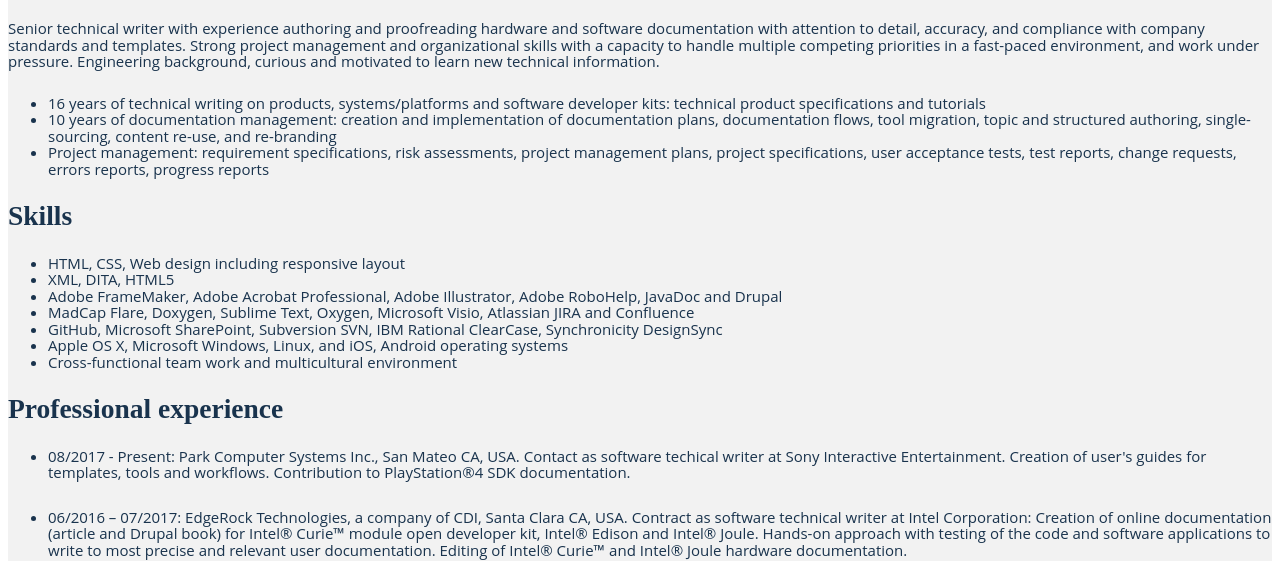
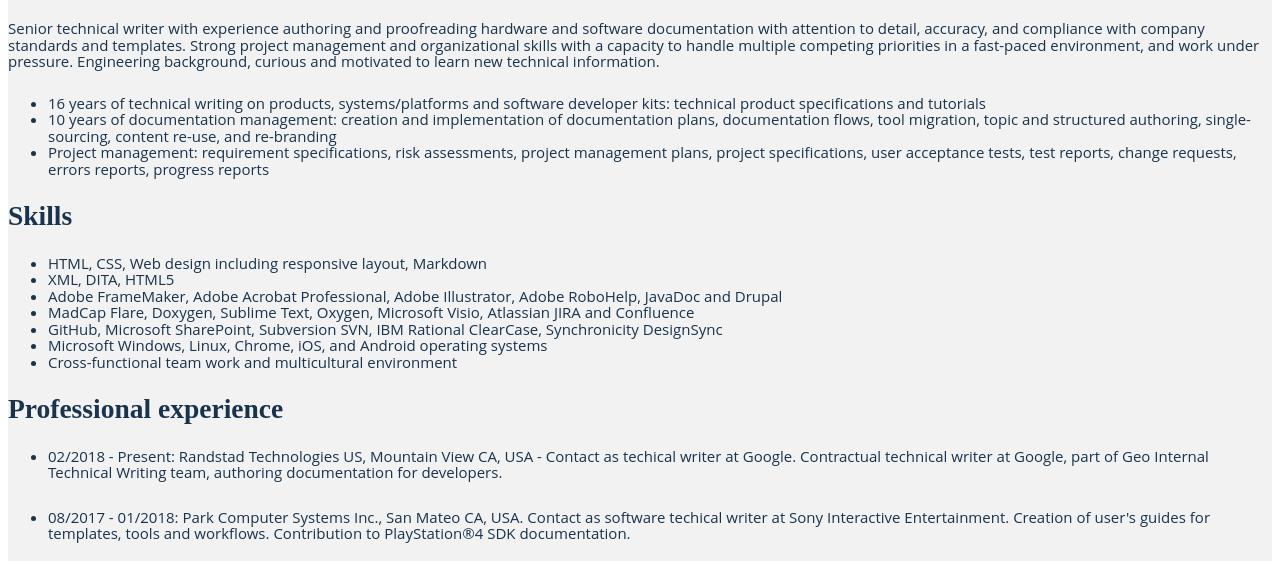
Before and after one commit to aboutBramley/anne-bramley, a plain HTML site: page resume.html in a window 1280 px wide. Shown: the part 319-880 px from the top of the page. Drawn offline with Linux system fonts and the light colour scheme.

Commit message:
Updated the resume
Added the current assignment.

```diff
--- a/resume.html
+++ b/resume.html
@@ -39,20 +39,22 @@
 
 			<h2>Skills</h2>
 			<ul>
-				<li>HTML, CSS, Web design including responsive layout</li>
+				<li>HTML, CSS, Web design including responsive layout, Markdown</li>
 				<li>XML, DITA, HTML5</li>
 				<li>Adobe FrameMaker, Adobe Acrobat Professional, Adobe Illustrator, Adobe RoboHelp, JavaDoc and Drupal</li>
 				<li>MadCap Flare, Doxygen, Sublime Text, Oxygen, Microsoft Visio, Atlassian JIRA and Confluence</li>
 				<li>GitHub, Microsoft SharePoint, Subversion SVN, IBM Rational ClearCase, Synchronicity DesignSync</li>
-				<li>Apple OS X, Microsoft Windows, Linux, and iOS, Android operating systems</li>
+				<li>Microsoft Windows, Linux, Chrome, iOS, and Android operating systems</li>
 				<li>Cross-functional team work and multicultural environment</li>
 			</ul>
 
 
 			<h2>Professional experience</h2>
 			<ul>
+				<li>02/2018 - Present: Randstad Technologies US, Mountain View CA, USA - Contact as techical writer at Google. Contractual technical writer at Google, part of Geo Internal Technical Writing team, authoring documentation for developers.</li>
+				<br>
 
-				<li>08/2017 - Present: Park Computer Systems Inc., San Mateo CA, USA. Contact as software techical writer at Sony Interactive Entertainment. Creation of user&#39;s guides for templates, tools and workflows. Contribution to PlayStation&reg;4 SDK documentation.</li>
+				<li>08/2017 - 01/2018: Park Computer Systems Inc., San Mateo CA, USA. Contact as software techical writer at Sony Interactive Entertainment. Creation of user&#39;s guides for templates, tools and workflows. Contribution to PlayStation&reg;4 SDK documentation.</li>
 				<br>
 				<li>06/2016 – 07/2017: EdgeRock Technologies, a company of CDI, Santa Clara CA, USA. Contract as software technical writer at Intel Corporation: Creation of online documentation (article and Drupal book) for Intel® Curie™ module open developer kit, Intel® Edison and Intel® Joule. Hands-on approach with testing of the code and software applications to write to most precise and relevant user documentation. Editing of Intel® Curie™ and Intel® Joule hardware documentation.</li>
 				<br>
```
